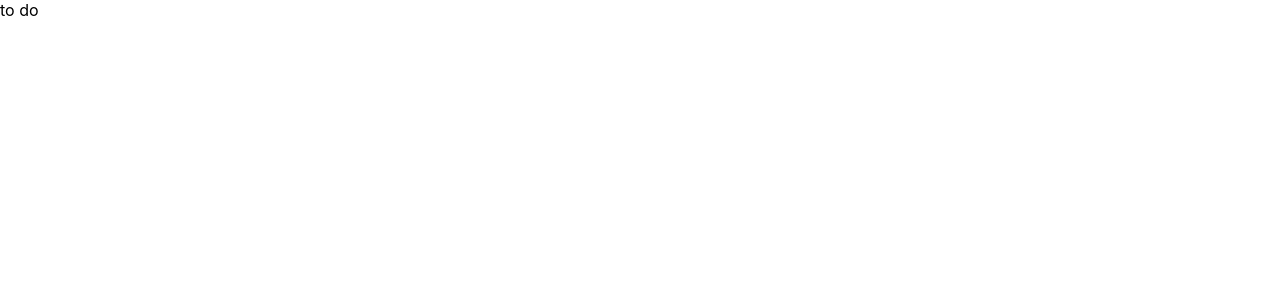
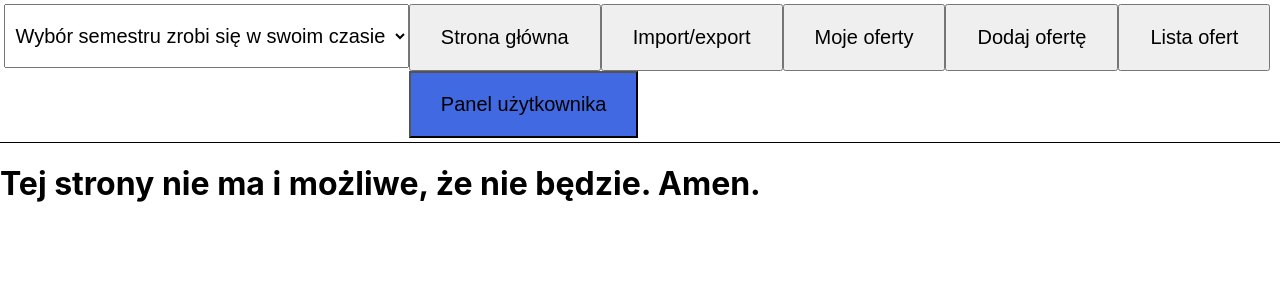
Before and after one commit to MarconZet/enroll-market, a React (Create React App) app in the folder react-app/: page /userPanel in a window 1280 px wide. Shown: the top 300 px of the page. Built offline with nearby package versions, Linux system fonts and the light colour scheme.

Commit message:
simple navbar to modify later

```diff
--- a/react-app/src/App.tsx
+++ b/react-app/src/App.tsx
@@ -1,14 +1,18 @@
 import React from 'react';
 import { BrowserRouter, Switch, Route  } from "react-router-dom";
+import Navbar from './components/Navbar/Navbar';
 import OffersListingPage from './pages/OffersListingPage/OffersListingPage';
 
 const App: React.FC = () => {
   return (
 	<BrowserRouter>
-		to do
+		<Navbar />
 		<Switch>
 			<Route path={["/offers", "/myOffers/madeByMe", "/myOffers/acceptedByMe"]}>
 				<OffersListingPage />
+			</Route>
+			<Route path="*">
+				<h1>Tej strony nie ma i możliwe, że nie będzie. Amen.</h1>
 			</Route>
 		</Switch>
 	</BrowserRouter>
--- /dev/null
+++ b/react-app/src/components/Navbar/Navbar.tsx
@@ -0,0 +1,55 @@
+import * as P from './parts';
+import { useLocation, Link } from 'react-router-dom';
+
+export const Navbar: React.FC = () => {
+    const location = useLocation();
+
+    const links = [
+        {
+            title: 'Strona główna',
+            path: '/',
+        },
+        {
+            title: 'Import/export',
+            path: '/files',
+        },
+        {
+            title: 'Moje oferty',
+            path: '/myOffers/madeByMe',
+            otherPathsToHighlight: [
+                '/myOffers/acceptedByMe',
+            ],
+        },
+        {
+            title: 'Dodaj ofertę',
+            path: '/addOffer',
+        },
+        {
+            title: 'Lista ofert',
+            path: '/offers',
+        },
+        {
+            title: 'Panel użytkownika',
+            path: '/userPanel',
+        },
+    ];
+
+    return (
+        <P.Navbar>
+            <P.SelectSemester>
+                <option>Wybór semestru zrobi się w swoim czasie</option>
+            </P.SelectSemester>
+            <div>
+                {links.map(
+                    (link) => (
+                        <Link to={link.path}>
+                            <P.Link isCurrent={(link.path === location.pathname) || link.otherPathsToHighlight?.includes(location.pathname)}>{link.title}</P.Link>
+                        </Link>
+                    )
+                )}
+            </div>
+        </P.Navbar>
+    );
+};
+
+export default Navbar;
--- /dev/null
+++ b/react-app/src/components/Navbar/parts.ts
@@ -0,0 +1,26 @@
+import styled from 'styled-components';
+
+export const Navbar = styled.nav`
+    display: flex;
+    flex-direction: row;
+    justify-content: space-between;
+
+    padding: 4px;
+    border-bottom: 1px solid black;
+`;
+
+export const SelectSemester = styled.select`
+    width: 40%;
+    height: 64px;
+
+    font-size: 20px;
+
+    text-align: center;
+`;
+
+export const Link = styled.button<{ isCurrent?: boolean }>`
+    font-size: 20px;
+    padding: 20px 30px;
+
+    ${({ isCurrent }) => isCurrent && 'background-color: royalblue'}
+`;
```
